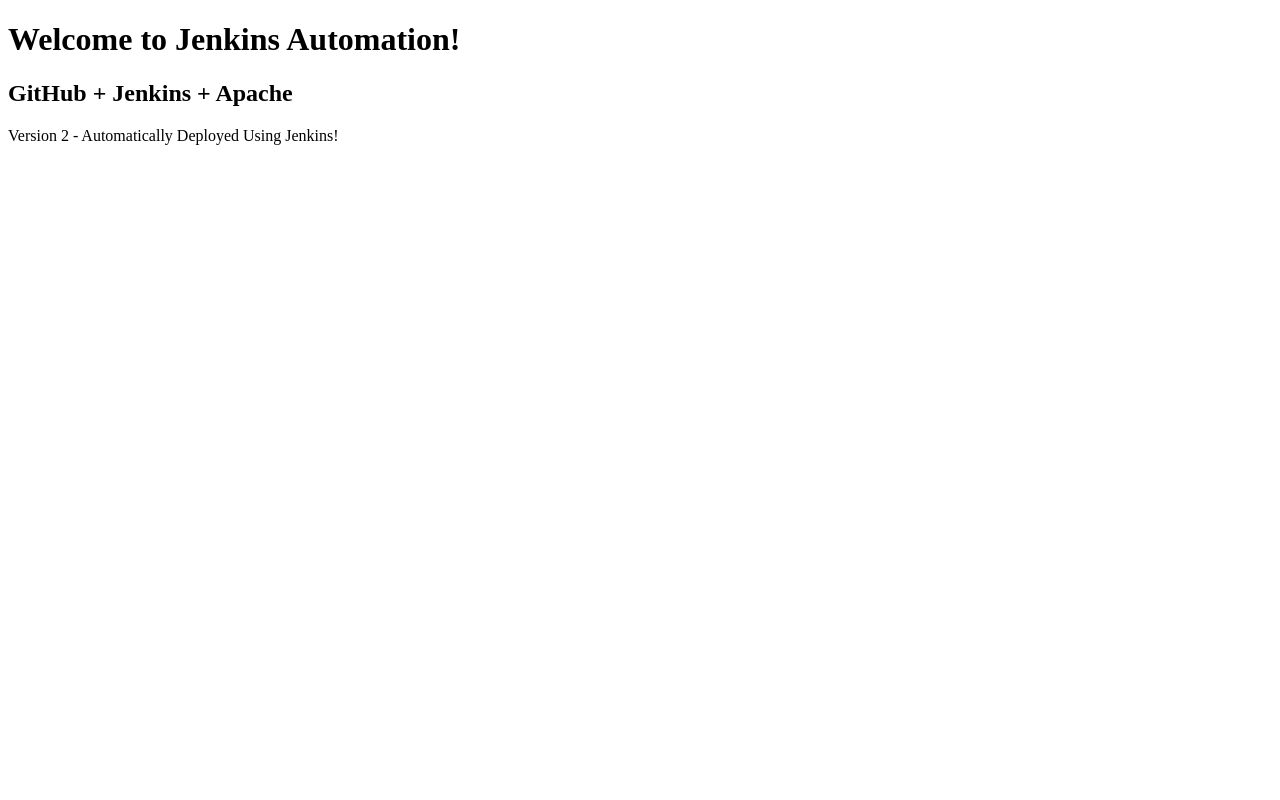
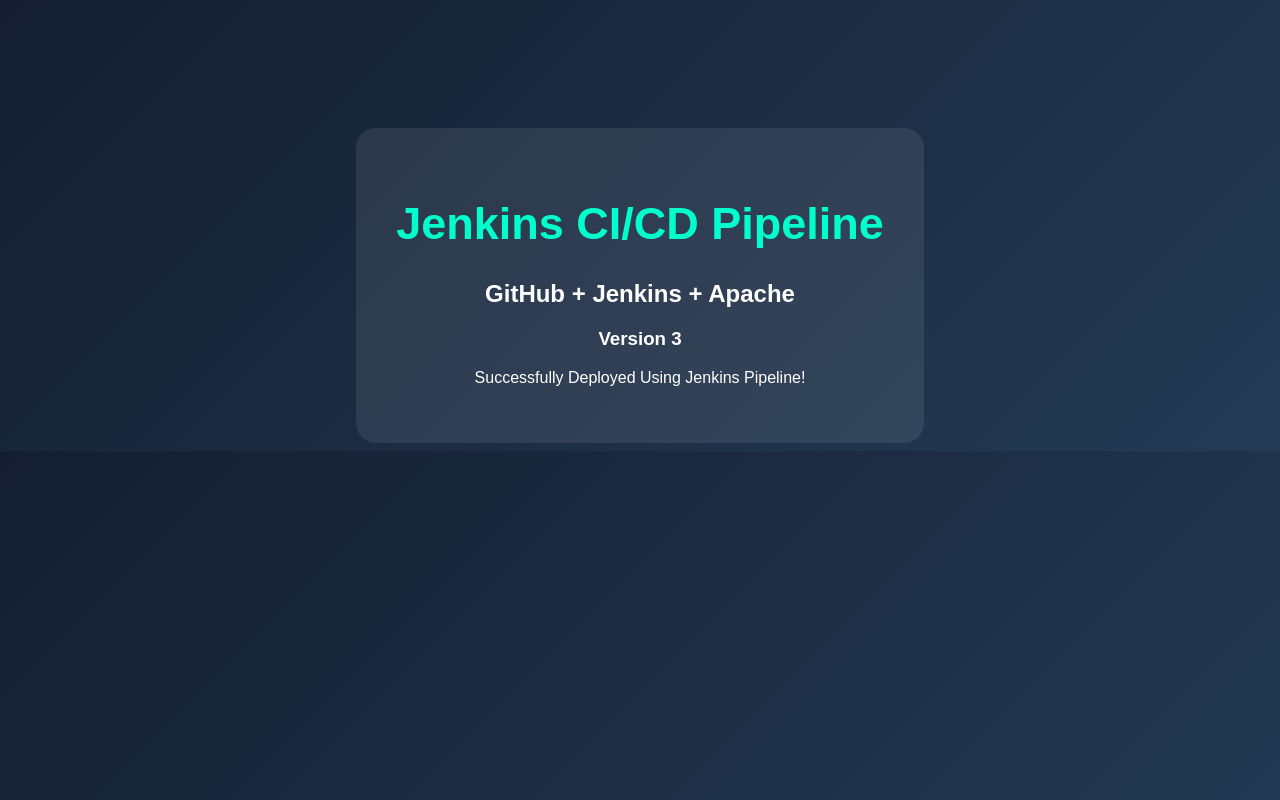
Before and after one commit to bazzi777/jenkins-web-deployment, a plain HTML site: page index.html in a window 1280 px wide. Drawn offline with Linux system fonts and the light colour scheme.

Commit message:
Updated website to Version 3 using Pipeline

```diff
--- a/index.html
+++ b/index.html
@@ -1,11 +1,33 @@
 <!DOCTYPE html>
 <html>
 <head>
-    <title>Jenkins Deployment</title>
+    <title>Jenkins CI/CD Pipeline</title>
+    <style>
+        body {
+            background: linear-gradient(135deg, #141e30, #243b55);
+            color: white;
+            text-align: center;
+            font-family: Arial, sans-serif;
+            padding-top: 120px;
+        }
+        h1 {
+            color: #00ffcc;
+            font-size: 45px;
+        }
+        .box {
+            background: #ffffff15;
+            padding: 40px;
+            border-radius: 20px;
+            display: inline-block;
+        }
+    </style>
 </head>
 <body>
-    <h1>Welcome to Jenkins Automation!</h1>
-    <h2>GitHub + Jenkins + Apache</h2>
-<p>Version 2 - Automatically Deployed Using Jenkins!</p>
+    <div class="box">
+        <h1>Jenkins CI/CD Pipeline</h1>
+        <h2>GitHub + Jenkins + Apache</h2>
+        <h3>Version 3</h3>
+        <p>Successfully Deployed Using Jenkins Pipeline!</p>
+    </div>
 </body>
 </html>
```
